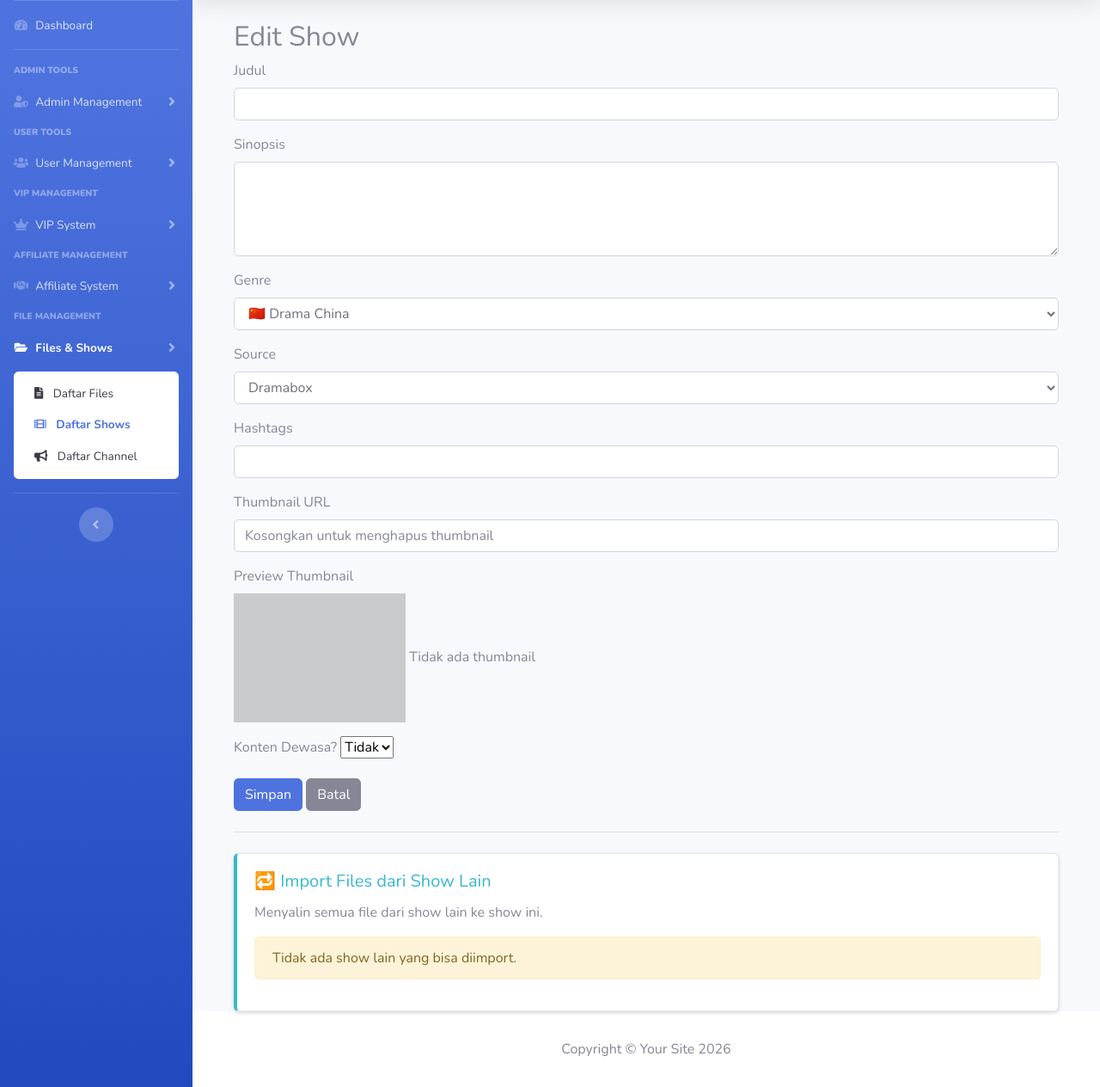
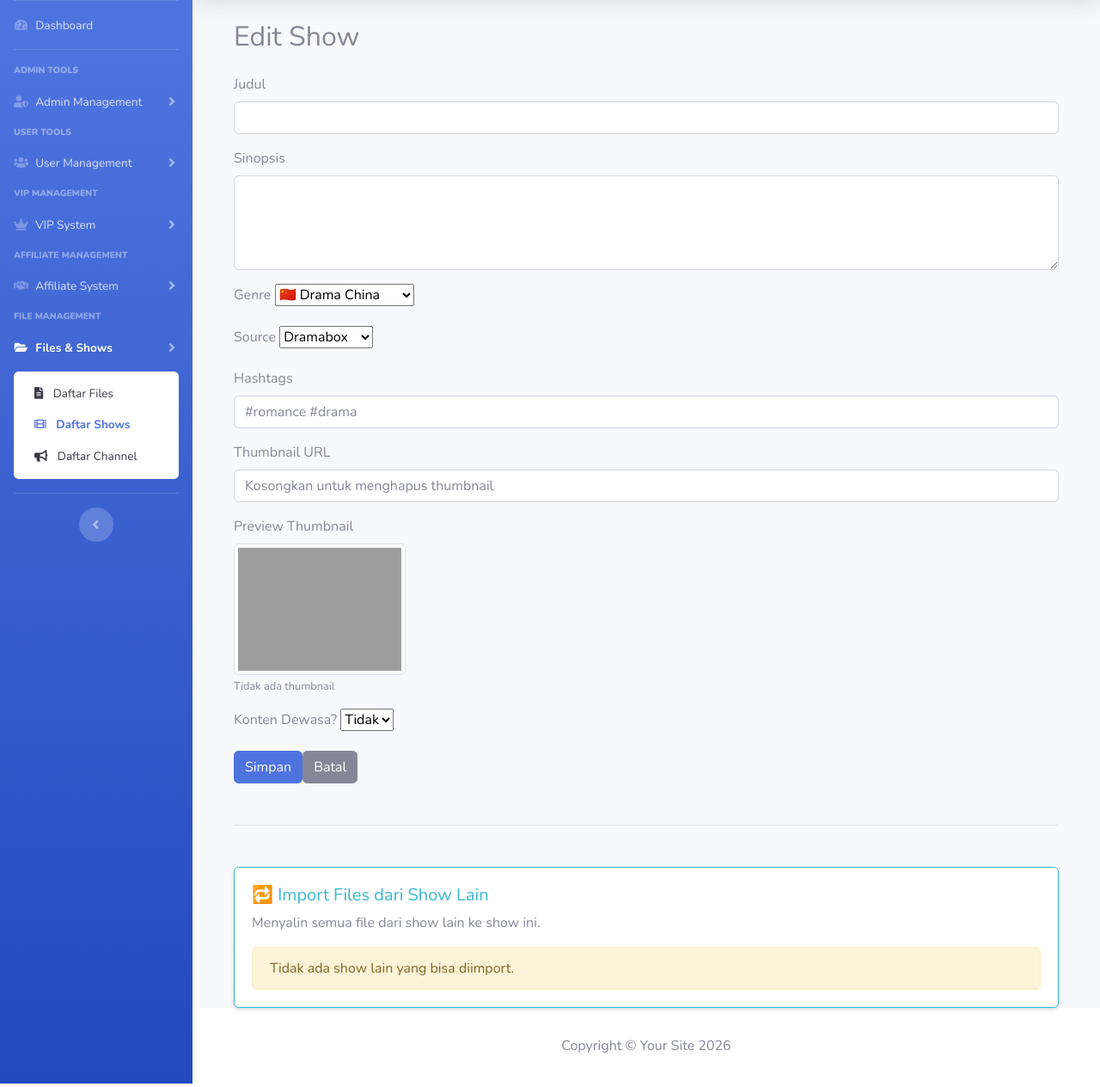
Before and after one commit to lc691/web-admin, a FastAPI app: page /shows/edit/1 in a window 1280 px wide. Shown: the part 70-1334 px from the top of the page at 86% size. Run offline with FastAPI, Linux system fonts and the light colour scheme; a database or web service that is not in the repository returns one stand-in record (values such as "Sample title"); parts of the project's set-up code (start-up, migrations or seed data) failed here and were passed over; some libraries are stand-ins or nearby versions; grey boxes are pictures that could not be loaded.

Commit message:
Multi Files

```diff
--- a/templates/shows/edit.html
+++ b/templates/shows/edit.html
@@ -2,13 +2,16 @@
 
 {% block content %}
 <div class="container mt-4">
-    <h2>Edit Show</h2>
+    <h2 class="mb-4">Edit Show</h2>
 
     <!-- ================= EDIT SHOW FORM ================= -->
     <form action="/shows/edit/{{ show.id }}" method="post">
+        {# CSRF token (aktifkan jika backend mendukung) #}
+        {# <input type="hidden" name="csrf_token" value="{{ csrf_token }}"> #}
+
         <div class="mb-3">
             <label class="form-label">Judul</label>
-            <input type="text" name="title" value="{{ show.title }}" class="form-control">
+            <input type="text" name="title" class="form-control" value="{{ show.title }}" required>
         </div>
 
         <div class="mb-3">
@@ -18,16 +21,16 @@
 
         <div class="mb-3">
             <label class="form-label">Genre</label>
-            <select name="genre" class="form-control">
+            <select name="genre" class="form-select" required>
                 {% set genre_options = [
                 "🇨🇳 Drama China",
                 "🇺🇸 Drama Barat",
                 "🇰🇷 Drama Korea",
                 "🇯🇵 Drama Jepang",
-                "🇹🇭 Drama Thailand",
+                "🇹🇭 Drama Thailand"
                 ] %}
                 {% for g in genre_options %}
-                <option value="{{ g }}" {% if show.genre==g %}selected{% endif %}>
+                <option value="{{ g }}" {{ "selected" if show.genre==g else "" }}>
                     {{ g }}
                 </option>
                 {% endfor %}
@@ -36,14 +39,14 @@
 
         <div class="mb-3">
             <label class="form-label">Source</label>
-            <select name="source" class="form-control">
+            <select name="source" class="form-select" required>
                 {% set source_options = [
-                "Dramabox","FlickReels","NetShort","Dramawave","Melolo","Stardust","Iqiyi",
-                "GoodShort","BiliTV","ReelShort","Moboreels","RapidTV",
-                "Shortmax","Dotdrama",
+                "Dramabox","FlickReels","NetShort","Dramawave","Melolo",
+                "Stardust","Iqiyi","GoodShort","BiliTV","ReelShort",
+                "Moboreels","RapidTV","Shortmax","Dotdrama"
                 ] %}
                 {% for src in source_options %}
-                <option value="{{ src }}" {% if show.source==src %}selected{% endif %}>
+                <option value="{{ src }}" {{ "selected" if show.source==src else "" }}>
                     {{ src }}
                 </option>
                 {% endfor %}
@@ -52,48 +55,59 @@
 
         <div class="mb-3">
             <label class="form-label">Hashtags</label>
-            <input type="text" name="hashtags" value="{{ show.hashtags }}" class="form-control">
+            <input type="text" name="hashtags" class="form-control" value="{{ show.hashtags }}"
+                placeholder="#romance #drama">
         </div>
 
         <div class="mb-3">
             <label class="form-label">Thumbnail URL</label>
-            <input type="text" name="thumbnail_url" value="{{ show.thumbnail_url or '' }}" class="form-control"
+            <input type="url" name="thumbnail_url" class="form-control" value="{{ show.thumbnail_url or '' }}"
                 placeholder="Kosongkan untuk menghapus thumbnail">
         </div>
 
         <div class="mb-3">
             <label class="form-label">Preview Thumbnail</label><br>
             {% if show.resolved_thumbnail %}
-            <img src="{{ show.resolved_thumbnail }}" style="max-width:200px;">
+            <img src="{{ show.resolved_thumbnail }}" alt="Thumbnail Preview" class="img-thumbnail"
+                style="max-width:200px;">
             {% else %}
-            <img src="/static/img/placeholder.png" style="max-width:200px; opacity:0.5;">
-            <span class="text-muted">Tidak ada thumbnail</span>
+            <img src="/static/img/placeholder.png" class="img-thumbnail opacity-50" style="max-width:200px;"
+                alt="Tidak ada thumbnail">
+            <div class="text-muted small mt-1">Tidak ada thumbnail</div>
             {% endif %}
         </div>
 
         <div class="mb-3">
             <label class="form-label">Konten Dewasa?</label>
             <select name="is_adult" class="form-select">
-                <option value="0" {% if not show.is_adult %}selected{% endif %}>Tidak</option>
-                <option value="1" {% if show.is_adult %}selected{% endif %}>Ya</option>
+                <option value="0" {{ "selected" if not show.is_adult else "" }}>Tidak</option>
+                <option value="1" {{ "selected" if show.is_adult else "" }}>Ya</option>
             </select>
         </div>
 
-        <button type="submit" class="btn btn-primary">Simpan</button>
-        <a href="/shows" class="btn btn-secondary">Batal</a>
+        <div class="d-flex gap-2">
+            <button type="submit" class="btn btn-primary">
+                Simpan
+            </button>
+            <a href="/shows" class="btn btn-secondary">
+                Batal
+            </a>
+        </div>
     </form>
 
     <!-- ================= IMPORT FILES SECTION ================= -->
-    <hr class="my-4">
+    <hr class="my-5">
 
-    <div class="card border-left-info shadow-sm">
+    <div class="card shadow-sm border-start border-info border-3">
         <div class="card-body">
-            <h5 class="card-title text-info">🔁 Import Files dari Show Lain</h5>
+            <h5 class="card-title text-info mb-2">
+                🔁 Import Files dari Show Lain
+            </h5>
             <p class="text-muted">
                 Menyalin semua file dari show lain ke show ini.
             </p>
 
-            {% if shows|length <= 1 %} <div class="alert alert-warning">
+            {% if shows|length <= 1 %} <div class="alert alert-warning mb-0">
                 Tidak ada show lain yang bisa diimport.
         </div>
         {% else %}
@@ -106,10 +120,8 @@
 
         <form method="post" action="/shows/{{ show.id }}/import-files"
             onsubmit="return confirm('Yakin ingin mengimport semua file dari show ini?')">
-
             <div class="mb-3">
                 <label class="form-label">Source Show</label>
-
                 <select name="source_show_id" class="form-select select-show" required>
                     {% for s in shows %}
                     {% if s.id != show.id %}
@@ -124,7 +136,7 @@
             <div class="mb-3">
                 <label class="form-label">Message ID</label>
                 <input type="text" id="message_id_input" name="message_id" class="form-control"
-                    placeholder="Contoh: 4669 atau https://t.me/channel/4669" required>
+                    placeholder="4669 atau https://t.me/channel/4669" required>
             </div>
 
             <button type="submit" class="btn btn-info">
@@ -140,31 +152,31 @@
 
         {% endif %}
     </div>
-
 </div>
-
+</div>
 {% endblock %}
 
 {% block scripts %}
 <script>
-    document.getElementById('message_id_input').addEventListener('input', function () {
-        let val = this.value.trim();
+    (function () {
+        const input = document.getElementById('message_id_input');
+        if (!input) return;
 
-        // Jika URL Telegram
-        const match = val.match(/\/(\d+)(?:\?|$)/);
+        input.addEventListener('input', function () {
+            const val = this.value.trim();
+            const match = val.match(/\/(\d+)(?:\D|$)/);
 
-        if (match) {
-            this.value = match[1]; // ambil angka terakhir
-        }
+            if (match) {
+                this.value = match[1];
+                return;
+            }
 
-        // Jika user paste teks campur, ambil angka saja
-        if (/^\D*\d+\D*$/.test(val)) {
             const nums = val.match(/\d+/g);
             if (nums) {
                 this.value = nums[nums.length - 1];
             }
-        }
-    });
+        });
+    })();
 </script>
 
 <script>
@@ -174,36 +186,24 @@
         const thumb = $(option.element).data('thumbnail');
 
         return $(`
-        <div style="display:flex; align-items:center; gap:12px;">
-            <img src="${thumb}"
-                 style="width:96px; height:54px;
-                        object-fit:cover;
-                        border-radius:6px;
-                        border:1px solid #ddd;"
-                 onerror="this.src='/static/img/placeholder.png'">
-            <div>
-                <div style="font-weight:600;">${option.text}</div>
-            </div>
+        <div class="d-flex align-items-center gap-3">
+            <img
+                src="${thumb}"
+                style="width:96px;height:54px;object-fit:cover;border-radius:6px;border:1px solid #ddd;"
+                onerror="this.src='/static/img/placeholder.png'"
+            >
+            <div class="fw-semibold">${option.text}</div>
         </div>
     `);
-    }
-
-    function formatShowSelected(option) {
-        if (!option.id) return option.text;
-
-        // selected cukup teks + ID (tanpa thumbnail besar)
-        return option.text;
     }
 
     $(document).ready(function () {
         $('.select-show').select2({
             width: '100%',
             placeholder: 'Cari show berdasarkan ID atau judul...',
-            templateResult: formatShowDropdown,   // dropdown list
-            templateSelection: formatShowSelected // selected value
+            templateResult: formatShowDropdown,
+            templateSelection: option => option.text
         });
     });
 </script>
-
-
 {% endblock %}
```
